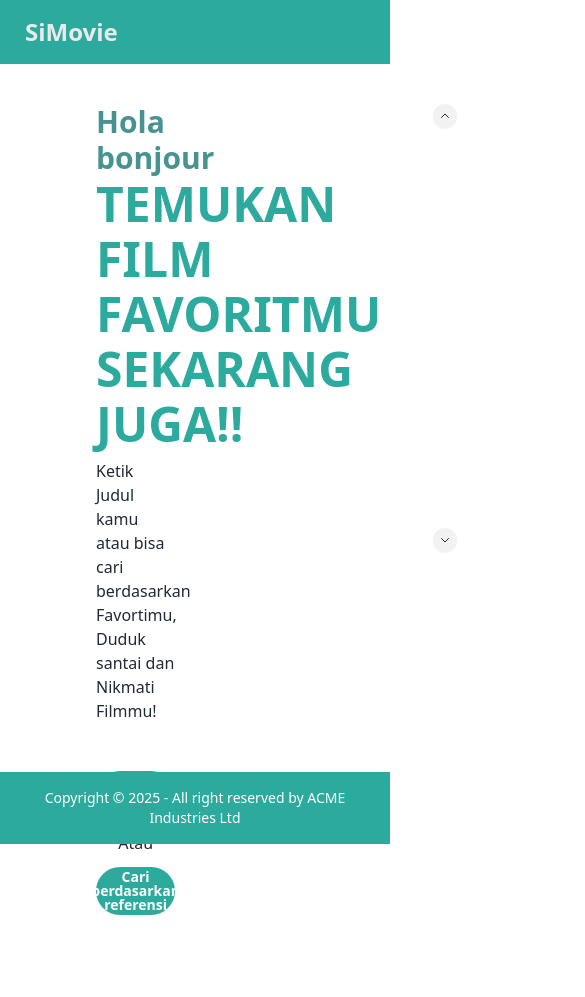
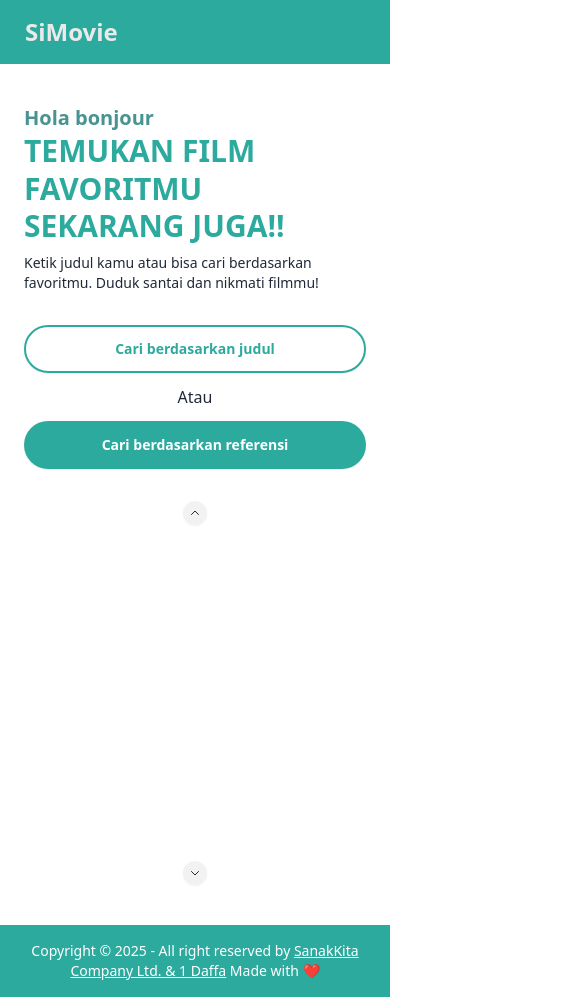
Before and after one commit to kkeshiian/SiMovie, a website: page index.html in a window 390 px wide. Shown: the top 997 px of the page, 585 px wide, since content can reach past the window. Before the commit the page ends 955 px from the top, so only its background shows below. Drawn offline with nearby package versions, Linux system fonts and the light colour scheme; no server answers.

Commit message:
revisi responsive

```diff
--- a/index.html
+++ b/index.html
@@ -28,37 +28,42 @@
         <a class="btn btn-ghost text-2xl text-[#EAEAEA]">SiMovie</a>
       </div>
 
-      <div class="content grid grid-cols-2 bg-white px-24 py-10">
-        <div class="main-text" style="width: 80%">
-          <div class="text text-[#479391] text-3xl font-bold">Hola bonjour</div>
+      <div
+        class="content grid grid-cols-1 md:grid-cols-2 gap-8 bg-white px-6 md:px-24 py-10"
+      >
+        <div class="main-text w-full md:w-4/5">
+          <div class="text text-[#479391] text-xl md:text-3xl font-bold">
+            Hola bonjour
+          </div>
           <div
-            class="text text-[#2DAA9E] text-5xl font-bold"
-            style="line-height: 55px"
+            class="text text-[#2DAA9E] text-3xl md:text-5xl font-bold leading-tight"
           >
             TEMUKAN FILM FAVORITMU SEKARANG JUGA!!
           </div>
-          <div class="text text-[#47391] text-m mt-2">
-            Ketik Judul kamu atau bisa cari berdasarkan Favortimu, Duduk santai
-            dan Nikmati Filmmu!
+          <div class="text text-[#47391] text-sm md:text-base mt-2">
+            Ketik judul kamu atau bisa cari berdasarkan favoritmu. Duduk santai
+            dan nikmati filmmu!
           </div>
           <div
-            class="pencarian flex flex-col items-center gap-3 w-full max-w-md mt-12"
+            class="pencarian flex flex-col items-center gap-3 w-full max-w-md mt-8"
           >
             <a
               href="user_search.html"
               class="btn bg-white rounded-3xl text-[#2DAA9E] border-[#2DAA9E] border-2 w-full"
-              >Cari berdasarkan judul</a
             >
+              Cari berdasarkan judul
+            </a>
             <p class="text-center">Atau</p>
             <a
               href="preference_genre.html"
               class="btn bg-[#2DAA9E] rounded-3xl text-white border-0 w-full"
-              >Cari berdasarkan referensi</a
             >
+              Cari berdasarkan referensi
+            </a>
           </div>
         </div>
 
-        <div class="main-image mx-auto flex flex-col items-center gap-2">
+        <div class="main-image mx-auto flex flex-col items-center gap-2 w-full">
           <!-- Tombol Panah Atas -->
           <button class="btn btn-circle btn-xs" onclick="moveUp()">
             <svg
@@ -78,8 +83,10 @@
           </button>
 
           <!-- Carousel Container -->
-          <div class="relative w-[500px] h-96">
-            <div class="carousel carousel-vertical rounded-box h-96">
+          <div
+            class="relative flex justify-center items-center w-full max-w-sm md:max-w-lg h-80 md:h-96 mx-auto"
+          >
+            <div class="carousel carousel-vertical rounded-box h-80 md:h-96">
               <!-- Carousel Items -->
             </div>
           </div>
@@ -105,10 +112,14 @@
       </div>
 
       <footer
-        class="footer text-white sm:footer-horizontal footer-center bg-[#2DAA9E] text-base-content p-4 fixed bottom-0"
+        class="footer text-white sm:footer-horizontal footer-center bg-[#2DAA9E] text-base-content p-4 bottom-0"
       >
         <aside>
-          <p>Copyright © 2025 - All right reserved by ACME Industries Ltd</p>
+          <p>
+            Copyright © 2025 - All right reserved by
+            <span class="underline">SanakKita Company Ltd. & 1 Daffa</span> Made
+            with ❤️
+          </p>
         </aside>
       </footer>
     </div>
```
Also changed, not shown: preference_bahasa.html (+4 -1 lines), preference_genre.html (+2 -1 lines), user_reference.html (+1 -1 lines), user_search.html (+1 -1 lines).
